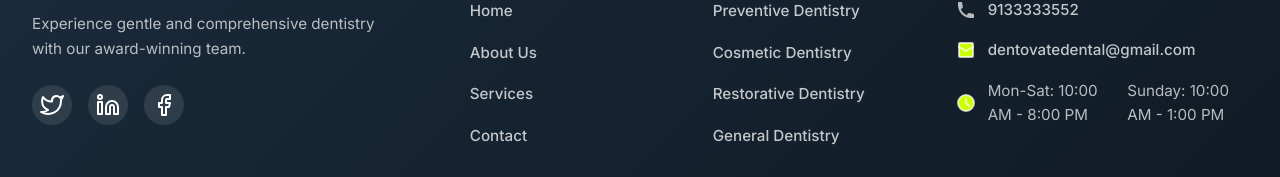
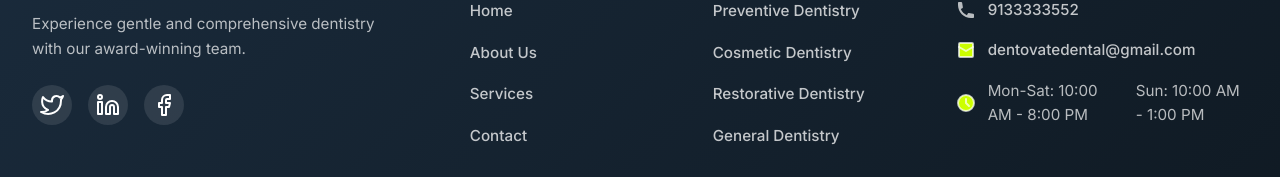
Before and after one commit to sivakumar-ops/dental-website, a React (Vite) app: page /contact-us in a window 1280 px wide. Shown: the part 1751-1928 px from the top of the page. Built offline with nearby package versions, Linux system fonts and the light colour scheme; the HTML template or start-up script is replaced by a standard one.

Commit message:
Update Footer.jsx

```diff
--- a/src/components/common/Footer.jsx
+++ b/src/components/common/Footer.jsx
@@ -103,7 +103,7 @@ const Footer = () => {
                   <path d="M10 6V10L13 13" stroke="currentColor" strokeWidth="2" strokeLinecap="round" strokeLinejoin="round"/>
                 </svg>
                 <span>Mon-Sat: 10:00 AM - 8:00 PM</span>
-                <span>Sunday: 10:00 AM - 1:00 PM</span>
+                <span>Sun: 10:00 AM - 1:00 PM</span>
               </li>
             </ul>
           </div>
```
